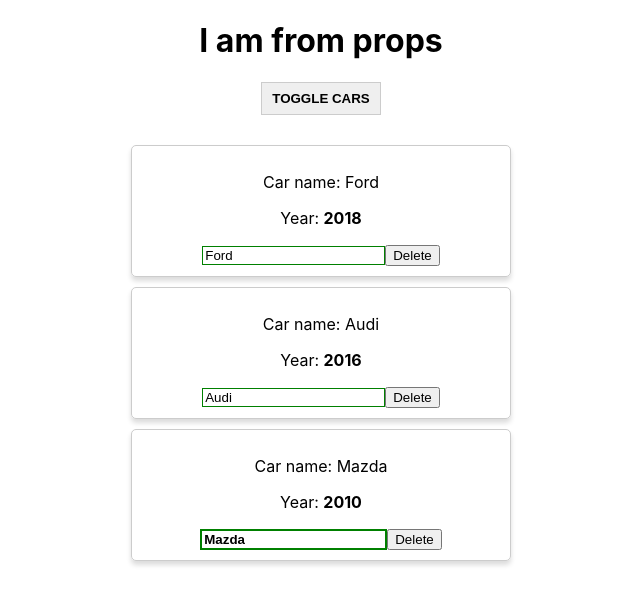
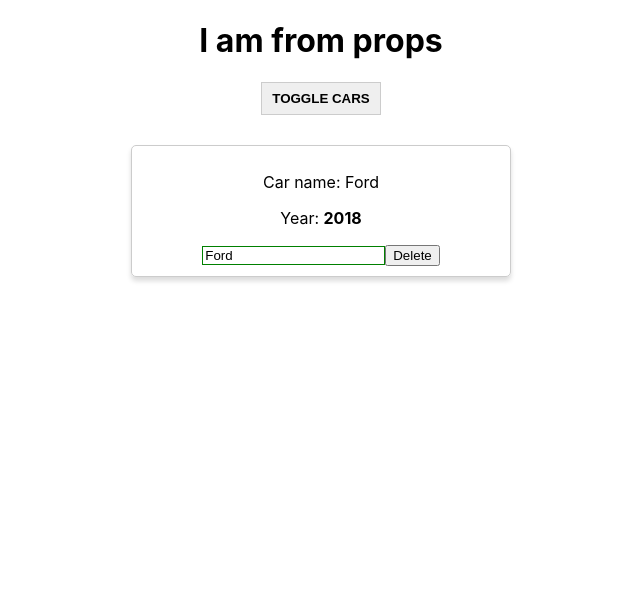
Before and after one commit to AntonS86/react_theory, a React app: page / in a window 1280 px wide. Both pictures are taken after a click on the button "TOGGLE CARS". Shown: the top 604 px of the page, without its empty margins (319-959 px from the left). Built offline with nearby package versions, Linux system fonts and the light colour scheme.

Commit message:
block 5: less 5

```diff
--- a/src/App.js
+++ b/src/App.js
@@ -12,8 +12,8 @@ class App extends React.Component {
         this.state = {
             cars     : [
                 {name: 'Ford', year: 2018},
-                {name: 'Audi', year: 2016},
-                {name: 'Mazda', year: 2010},
+                //{name: 'Audi', year: 2016},
+                //{name: 'Mazda', year: 2010},
             ],
             pageTitle: 'React Components',
             showCars : false
--- a/src/Car/Car.js
+++ b/src/Car/Car.js
@@ -1,11 +1,28 @@
 import React from 'react';
-import Radium from 'radium';
+//import Radium from 'radium';
 import './Car.css';
 
 
 class Car extends React.Component {
+    componentWillReceiveProps(nextProps, nextContext) {
+        console.log('Car componentWillReceiveProps', nextProps, nextContext);
+    }
+
+    shouldComponentUpdate(nextProps, nextState, nextContext) {
+        console.log('Car shouldComponentUpdate', nextProps, nextState, nextContext);
+        return nextProps.name.trim() !== this.props.name.trim();
+    }
+
+    componentWillUpdate(nextProps, nextState, nextContext) {
+        console.log('Car componentWillUpdate', nextProps, nextState, nextContext);
+    }
+
+    componentDidUpdate(prevProps, prevState, snapshot) {
+        console.log('Car componentDidUpdate', prevProps, prevState, snapshot);
+    }
+
     render() {
-
+        console.log('Car render');
         const inputClasses = ['input'];
         if (this.props.name !== '') {
             inputClasses.push('green');
@@ -41,4 +58,4 @@ class Car extends React.Component {
     }
 }
 
-export default Radium(Car);
+export default Car;
```
